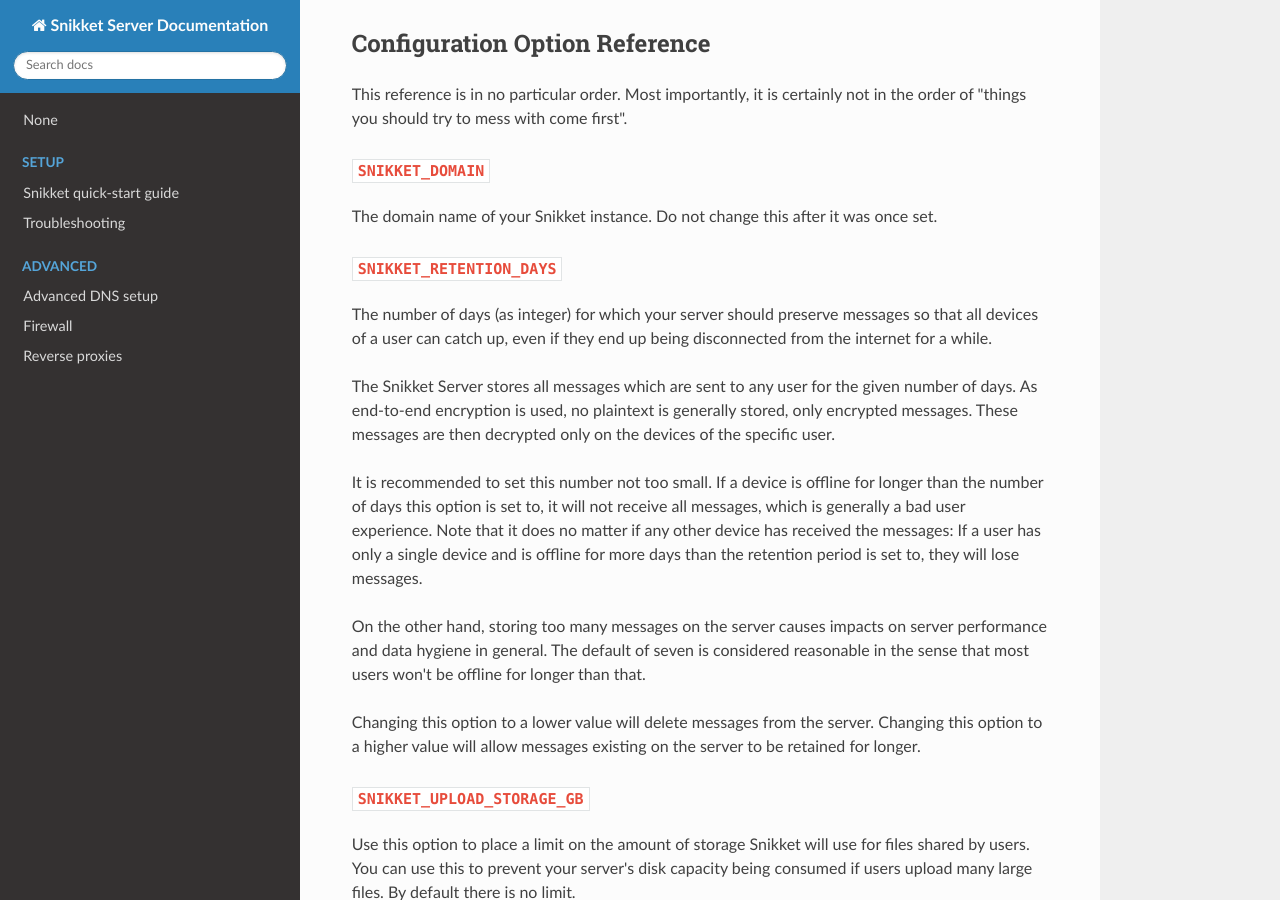
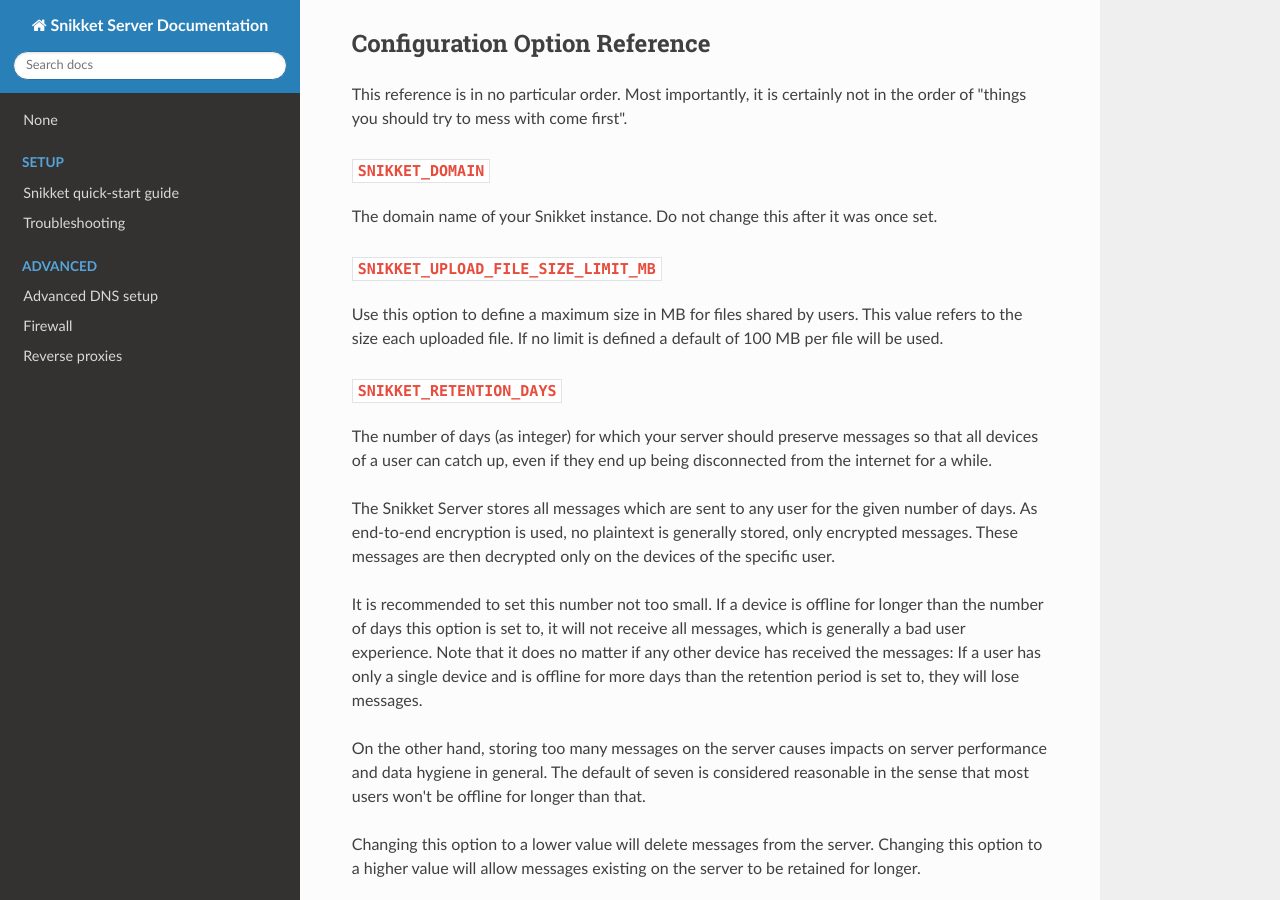
Before and after one commit to snikket-im/snikket-server, an MkDocs documentation site: the page built from docs/advanced/config.md, in a window 1280 px wide and 900 px high, scrolled down 505 px. Built offline with MkDocs 1.6.1, drawn with Linux system fonts in a browser that asks for light colours; nearby versions of some CDN libraries.

Commit message:
New parameter SNIKKET_UPLOAD_FILE_SIZE_LIMIT_MB
Introduction of SNIKKET_UPLOAD_FILE_SIZE_LIMIT_MB

```diff
--- a/docs/advanced/config.md
+++ b/docs/advanced/config.md
@@ -26,6 +26,10 @@
 ### `SNIKKET_DOMAIN`
 
 The domain name of your Snikket instance. Do not change this after it was once set.
+
+### `SNIKKET_UPLOAD_FILE_SIZE_LIMIT_MB`
+
+Use this option to define a maximum size in MB for files shared by users. This value refers to the size each uploaded file. If no limit is defined a default of 100 MB per file will be used.
 
 ### `SNIKKET_RETENTION_DAYS`
 
```
